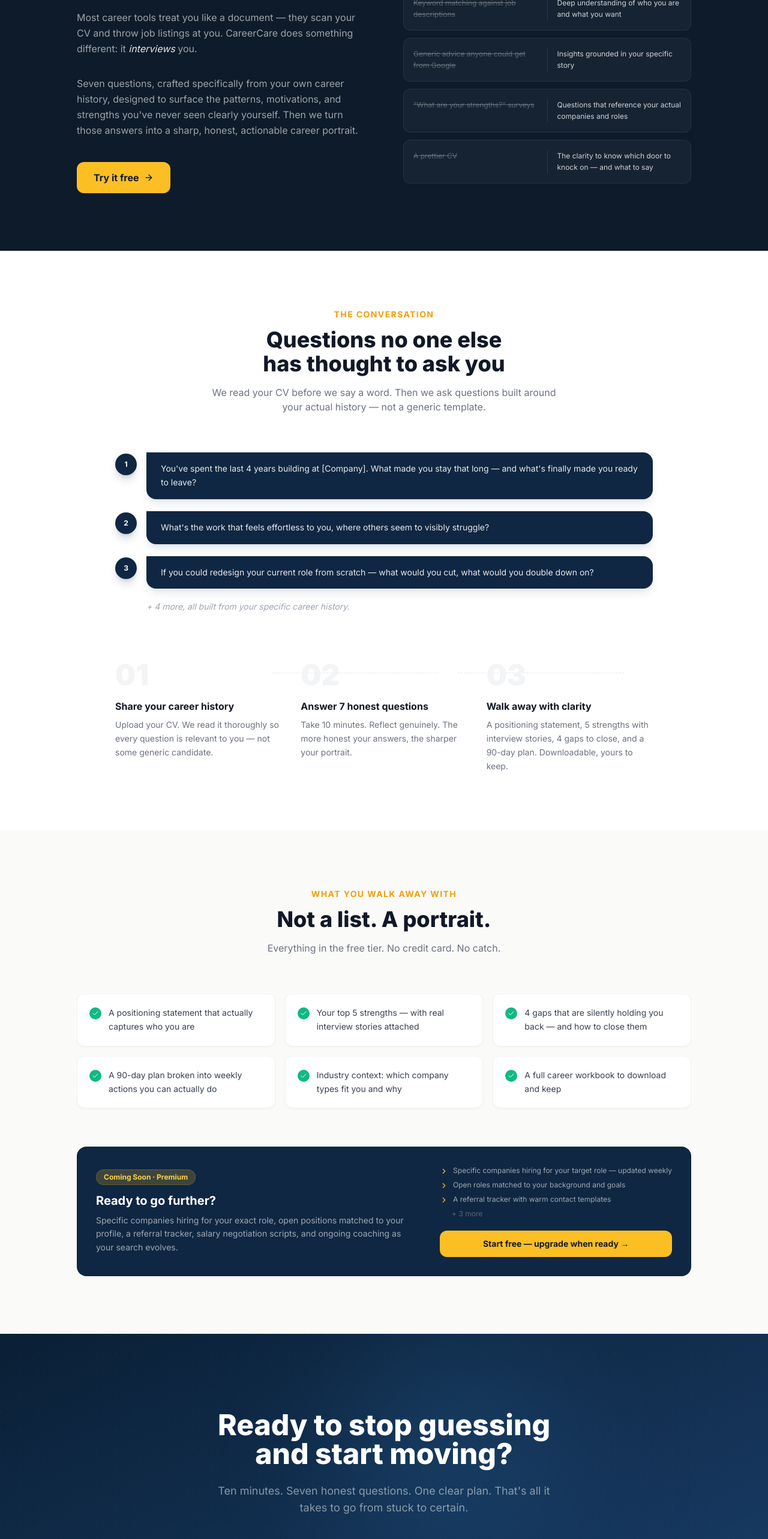
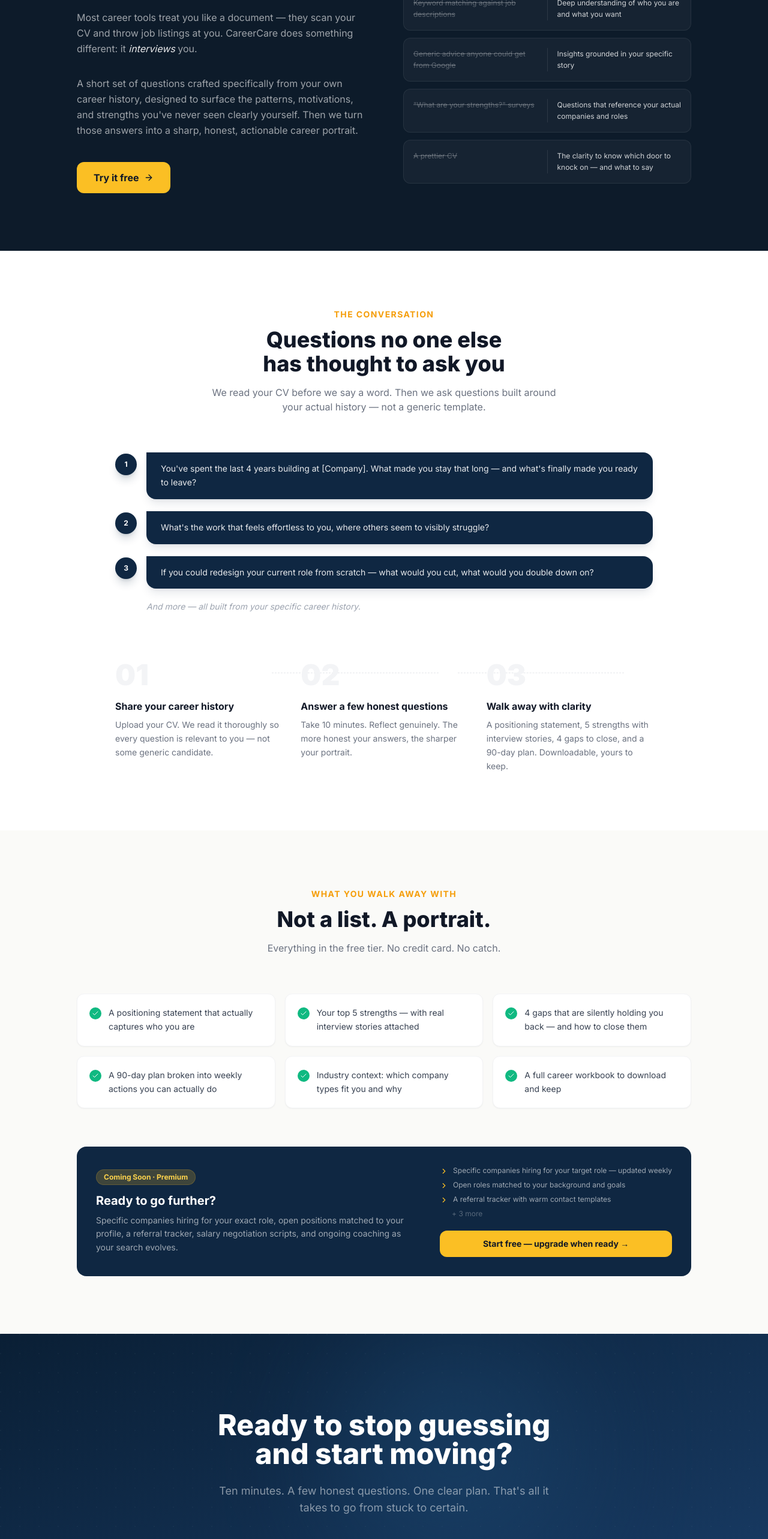
Before and after one commit to s-r-experiments/careercare-ai, a Next.js app: page / in a window 1280 px wide. Shown: the part 1700-4265 px from the top of the page at 60% size. Built offline with nearby package versions, Linux system fonts and the light colour scheme.

Commit message:
Remove all mentions of question count from UI

```diff
--- a/app/page.tsx
+++ b/app/page.tsx
@@ -201,7 +201,7 @@ export default function Home() {
                 CareerCare does something different: it <em className="text-white/90">interviews</em> you.
               </p>
               <p className="text-white/60 leading-relaxed mb-10">
-                Seven questions, crafted specifically from your own career history, designed to surface
+                A short set of questions crafted specifically from your own career history, designed to surface
                 the patterns, motivations, and strengths you&apos;ve never seen clearly yourself.
                 Then we turn those answers into a sharp, honest, actionable career portrait.
               </p>
@@ -262,7 +262,7 @@ export default function Home() {
               </div>
             ))}
             <div className="flex items-center gap-4 ml-[52px]">
-              <p className="text-gray-400 text-sm italic">+ 4 more, all built from your specific career history.</p>
+              <p className="text-gray-400 text-sm italic">And more — all built from your specific career history.</p>
             </div>
           </div>
 
@@ -276,7 +276,7 @@ export default function Home() {
               },
               {
                 step: '02',
-                heading: 'Answer 7 honest questions',
+                heading: 'Answer a few honest questions',
                 body: 'Take 10 minutes. Reflect genuinely. The more honest your answers, the sharper your portrait.',
               },
               {
@@ -364,7 +364,7 @@ export default function Home() {
             Ready to stop guessing<br />and start moving?
           </h2>
           <p className="text-white/50 text-lg mb-10 max-w-xl mx-auto">
-            Ten minutes. Seven honest questions. One clear plan.
+            Ten minutes. A few honest questions. One clear plan.
             That&apos;s all it takes to go from stuck to certain.
           </p>
           <Link
--- a/app/tool/page.tsx
+++ b/app/tool/page.tsx
@@ -300,7 +300,7 @@ export default function ToolPage() {
           <div>
             <h1 className="text-3xl font-bold text-gray-900 mb-2">Your career conversation starts here</h1>
             <p className="text-gray-500 mb-8">
-              Share your CV so we can understand your background. Then we&apos;ll ask you 7 questions built around <em>your</em> specific story — not a generic survey.
+              Share your CV so we can understand your background. Then we&apos;ll ask you a few questions built around <em>your</em> specific story — not a generic survey.
             </p>
             <div
               className={`border-2 border-dashed rounded-2xl p-14 text-center cursor-pointer transition-all duration-200 ${
```
